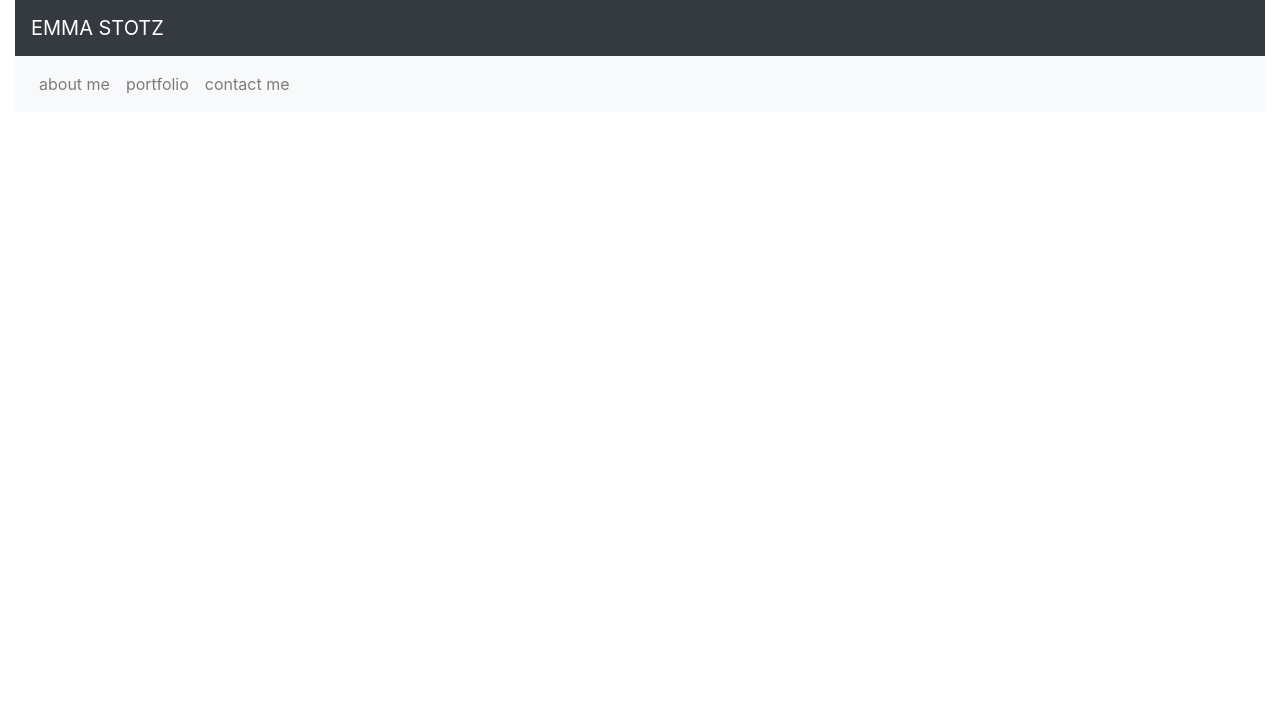
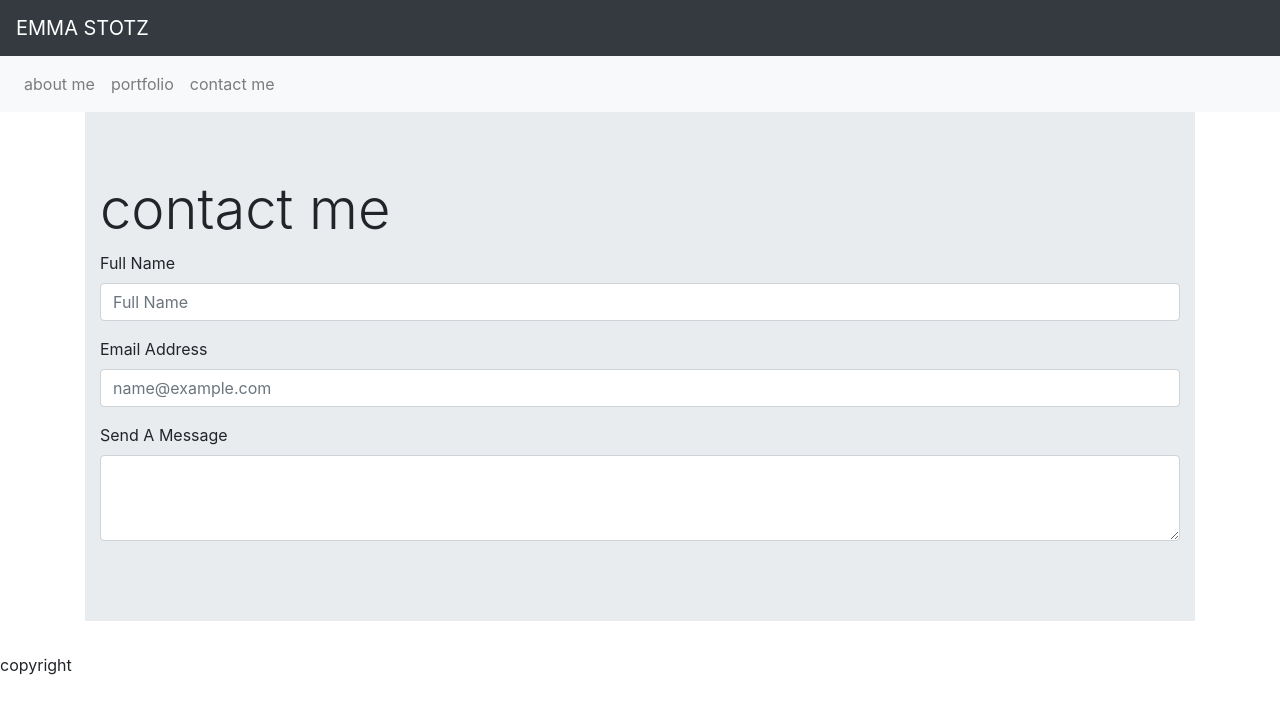
Before and after one commit to emmastotz/bootstrap-portfolio, a plain HTML site: page contact.html in a window 1280 px wide. Drawn offline with nearby package versions, Linux system fonts and the light colour scheme.

Commit message:
Wireframe for Contact page completed.

```diff
--- a/contact.html
+++ b/contact.html
@@ -16,8 +16,8 @@
     </head>
 
     <body>
-        <!-- Fluid Container -->
-        <div class="container-fluid">
+        <!-- Fluid Container 1 -->
+        <div class="container-fluid1">
             <!-- Header -->
             <div class="row">
                 <div class="col-sm-12">
@@ -29,7 +29,6 @@
                     </nav>
                 </div>
             </div>
-            <!-- End Header -->
 
             <!-- Nav Bar -->
             <div class="row">
@@ -51,15 +50,43 @@
                     </nav>
                 </div>
             </div>
-            <!-- End Nav Bar -->
         </div>
-        <!-- End Fluid Container -->
+        <!-- End Fluid Container 1 -->
 
         <!-- Regular Container -->
         <div class="container">
-        <!-- Contact Form -->
+            <div class="jumbotron jumbotron-fluid">
+                <div class="container">
+                    <h1 class="display-4">contact me</h1>
+                    <form>
+                        <div class="form-group">
+                            <label for="exampleFormControlInput1">Full Name</label>
+                            <input type="name" class="form-control" id="exampleFormControlInput1" placeholder="Full Name">
+                        </div>
+                        <div class="form-group">
+                            <label for="exampleFormControlInput1">Email Address</label>
+                            <input type="email" class="form-control" id="exampleFormControlInput1" placeholder="name@example.com">
+                        </div>
+                        <div class="form-group">
+                            <label for="exampleFormControlTextarea1">Send A Message</label>
+                            <textarea class="form-control" id="exampleFormControlTextarea1" rows="3"></textarea>
+                        </div>
+                    </form>
+                </div>
+            </div>
+        </div>
+        <!-- End Regular Container -->
 
+        <!-- Fluid Container 2 -->
+        <div class="container-fluid2">
+            <!-- Footer -->
+            <div class="row">
+                <div class="col-sm-12">
+                    <p>copyright</p>
+                </div>
+            </div>
+            <!-- End Footer -->
         </div>
-        <!-- End Regular Container  -->
+        <!-- End Fluid Container 2 -->
     </body>
 </html>
```
